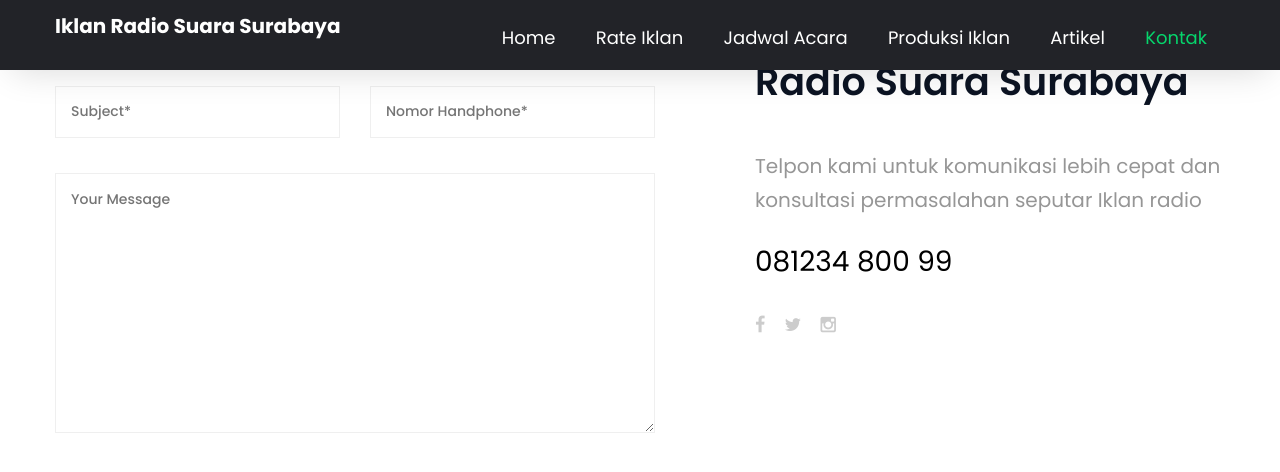
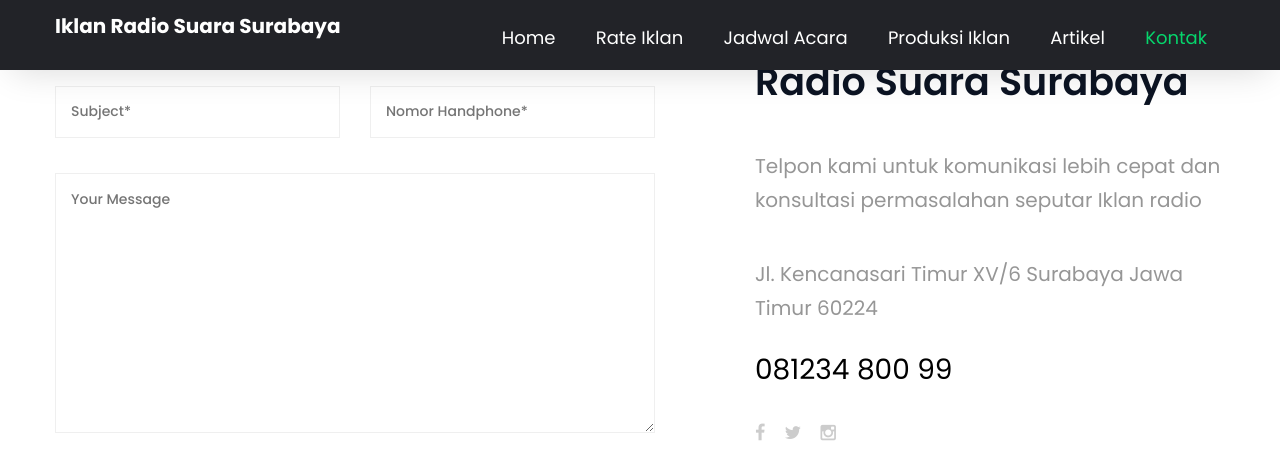
Before and after one commit to brehehe/iklanradioss, a Jekyll site: the page built from kontak.html, in a window 1280 px wide and 1400 px high, scrolled down 716 px. Shown: the top 472 px of the window. Built offline with Jekyll 4.4.1, drawn with Linux system fonts in a browser that asks for light colours; some of the changed text lies outside the part shown.

Commit message:
no message

```diff
--- a/_includes/parts/contact.html
+++ b/_includes/parts/contact.html
@@ -25,6 +25,7 @@
 				<div class="contact-address">
 					<h2>Kontak Hotline Iklan Radio Suara Surabaya</h2>
 					<p>Telpon kami untuk komunikasi lebih cepat dan konsultasi permasalahan seputar Iklan radio</p>
+					<p>{{ site.info_alamat }}</p>
 					<a href="tel:{{ site.info_whatsapp }}" title='Kontak Iklan Radio' class="tran3s">{{ site.info_whatsapp }}</a>
 					<ul>
 						<li><a href="{{ site.sosmed_facebook }}" class="tran3s"><i class="fa fa-facebook" aria-hidden="true"></i></a></li>
--- a/kontak.html
+++ b/kontak.html
@@ -17,7 +17,6 @@ description: Kontak kami untuk konsultasi, pemasangan iklan radio, Bantuan masal
 	<div class="opacity">
 		<div class="container">
 			<h2>Jasa Pemasangan Iklan Radio Suara Surabaya dari agency terbaik dan cerdas dan professional, kontak sekarang.</h2>
-			<h4>{{ site.info_alamat }}</h4>
 			<a href="tel:08123480099" class="theme-button">Telfon/Wa 081234 800 99</a>
 		</div> <!-- /.container -->
 	</div> <!-- /.opacity -->
```
